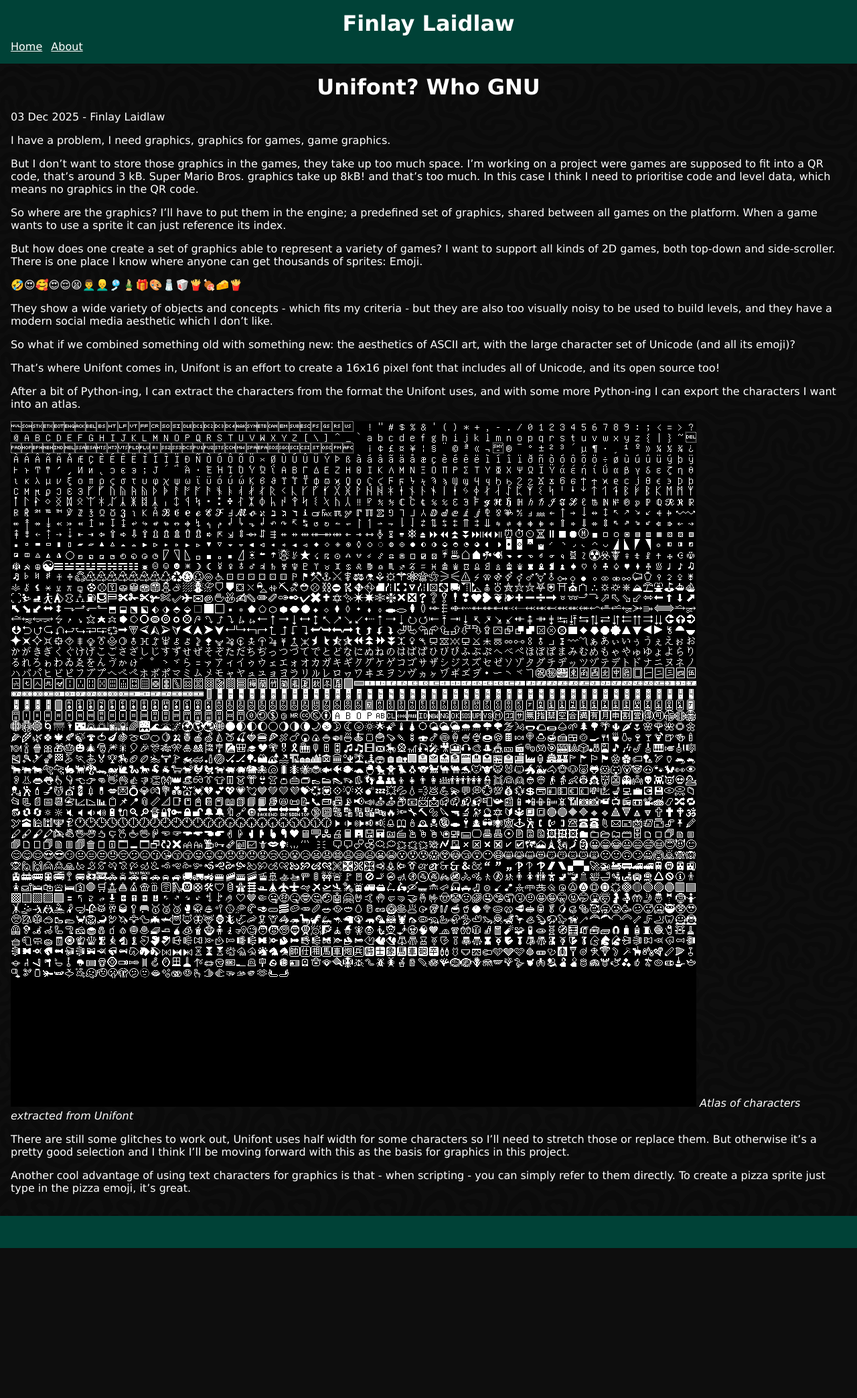
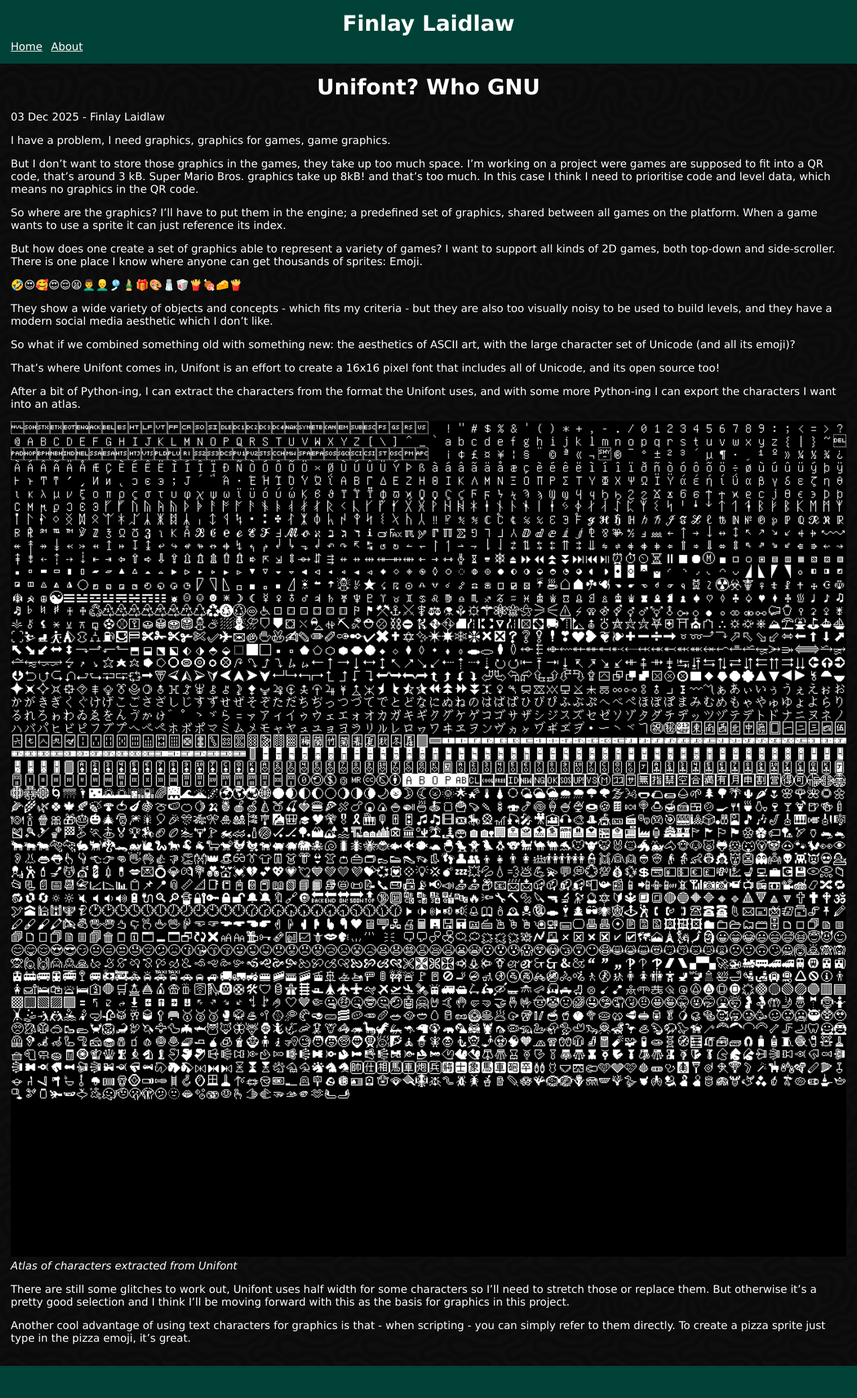
Before and after one commit to CyborgCabbage/cyborgcabbage.github.io, a Jekyll site: the page built from _posts/blog/2025-12-03-unifont.md, in a window 1280 px wide. Shown: the whole page at 67% size. Built offline with Jekyll 4.4.1, drawn with Linux system fonts in a browser that asks for light colours; before the commit the page ends 1864 px from its top, so only the background shows below that.

Commit message:
Change image thing

```diff
--- a/_posts/blog/2025-12-03-unifont.md
+++ b/_posts/blog/2025-12-03-unifont.md
@@ -21,7 +21,7 @@ That’s where Unifont comes in, Unifont is an effort to create a 16x16 pixel fo
 
 After a bit of Python-ing, I can extract the characters from the format the Unifont uses, and with some more Python-ing I can export the characters I want into an atlas.
 
-![](/assets/images/unifont_atlas.png)
+<img src="/assets/images/unifont_atlas.png" style="width: 100%">
 *Atlas of characters extracted from Unifont*
 
 There are still some glitches to work out, Unifont uses half width for some characters so I’ll need to stretch those or replace them. But otherwise it’s a pretty good selection and I think I’ll be moving forward with this as the basis for graphics in this project.
```
